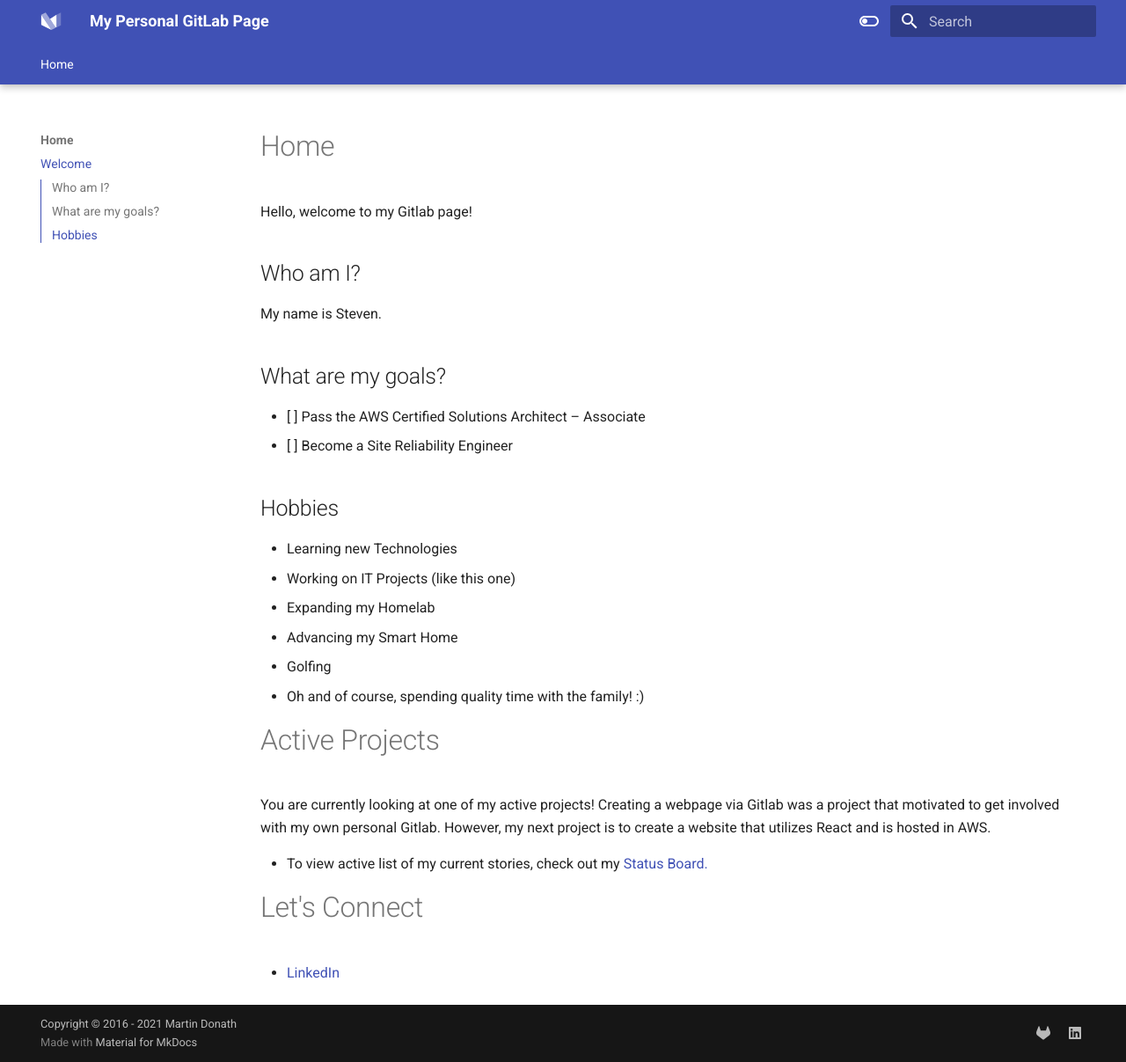
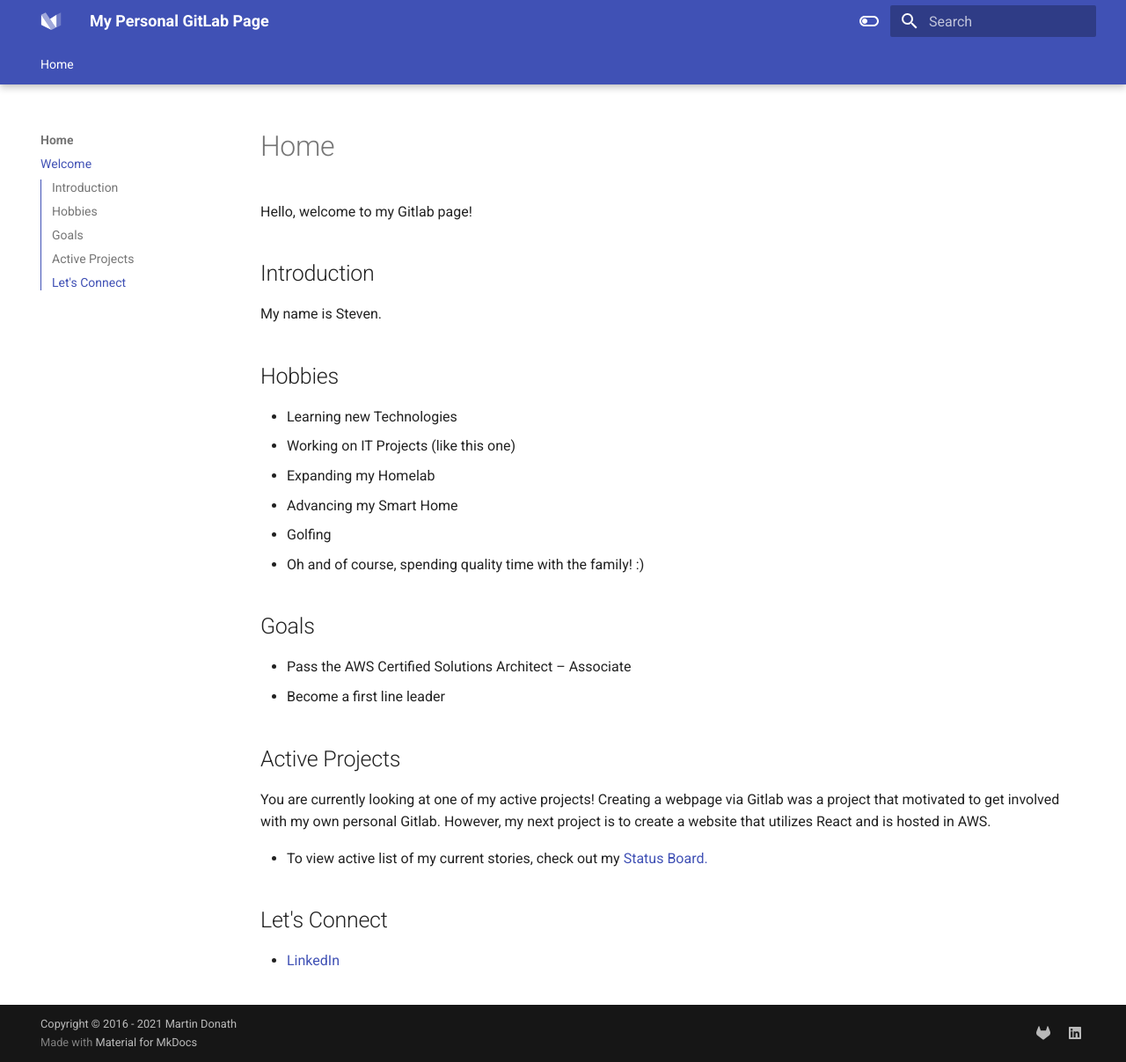
Before and after one commit to stevejoluc/stevejoluc.github.io, an MkDocs documentation site: the page built from docs/index.md, in a window 1280 px wide and 1207 px high. Shown: the whole window at 88% size. Built offline with MkDocs 1.6.1 and Material for MkDocs 9.7.7, drawn with Linux system fonts in a browser that asks for light colours.

Commit message:
Update docs/index.md

```diff
--- a/docs/index.md
+++ b/docs/index.md
@@ -2,12 +2,8 @@
 
 Hello, welcome to my Gitlab page!
 
-## Who am I?
+## Introduction
 My name is Steven.
-
-## What are my goals?
-- [ ] Pass the AWS Certified Solutions Architect – Associate
-- [ ] Become a Site Reliability Engineer
 
 ## Hobbies
 - Learning new Technologies
@@ -17,12 +13,14 @@ My name is Steven.
 - Golfing
 - Oh and of course, spending quality time with the family! :)
 
-# Active Projects
+## Goals
+- Pass the AWS Certified Solutions Architect – Associate
+- Become a first line leader
 
+## Active Projects
  You are currently looking at one of my active projects! Creating a webpage via Gitlab was a project that motivated to get involved with my own personal Gitlab. However, my next project is to create a website that utilizes React and is hosted in AWS.
 
  * To view active list of my current stories, check out my [Status Board.](https://gitlab.com/stevejoluc/my-first-wiki/-/boards)
 
-# Let's Connect
-
+## Let's Connect
 - [LinkedIn](https://www.linkedin.com/in/steven-lucero/)
```
